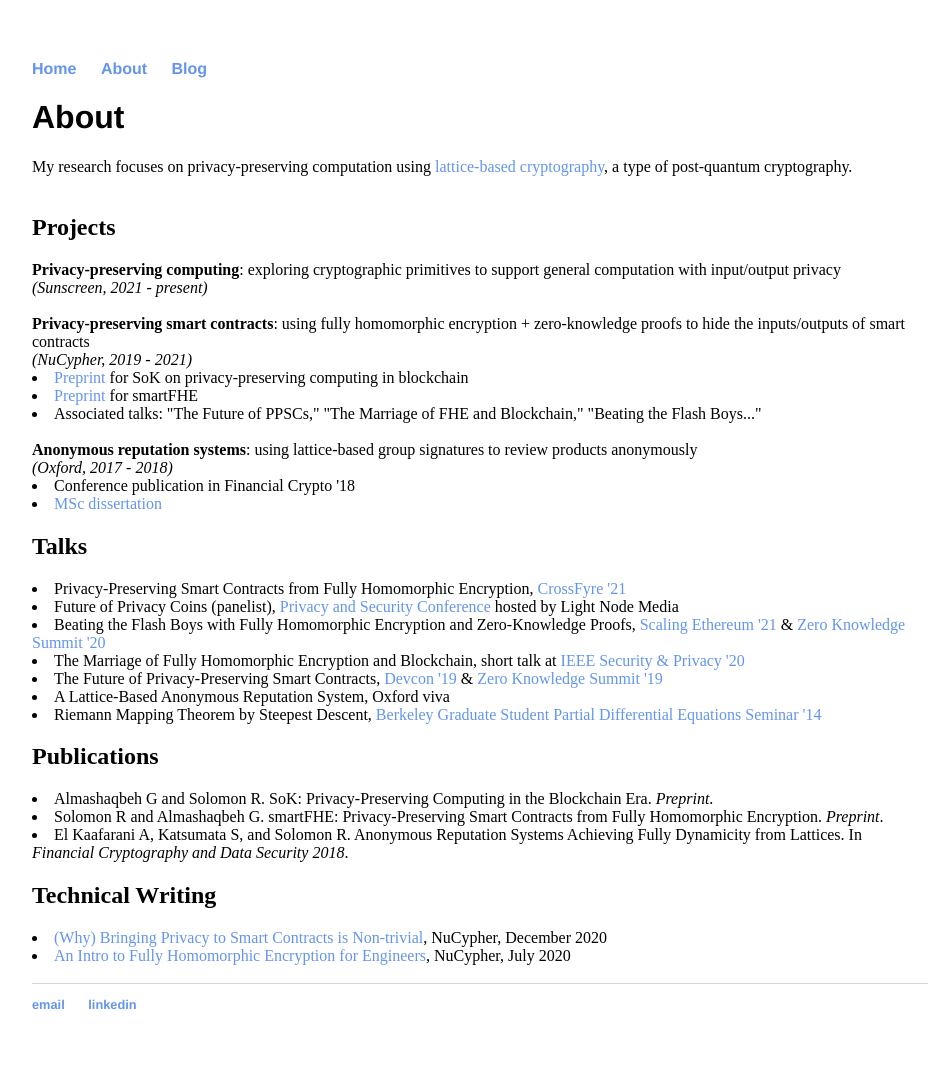
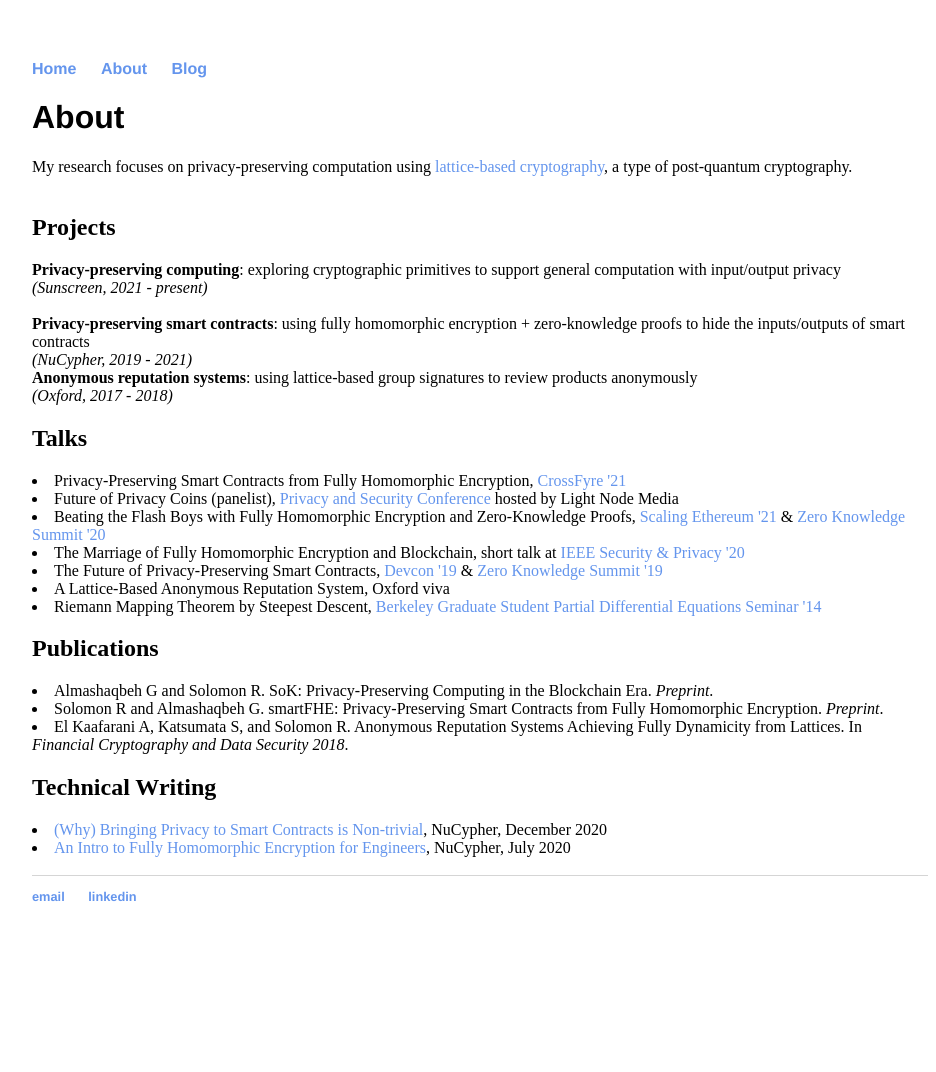
Before and after one commit to ravital/ravital.github.io, a Jekyll site: the page built from about/index.html, in a window 1280 px wide. Shown: the whole page, without its empty margins (160-1096 px from the left). Built offline with Jekyll 4.4.1, drawn with Linux system fonts in a browser that asks for light colours; after the commit the page ends 964 px from its top, so only the background shows below that.

Commit message:
Update index.html

```diff
--- a/about/index.html
+++ b/about/index.html
@@ -11,13 +11,8 @@ title: About Ravital Solomon
 			<b>Privacy-preserving computing</b>: exploring cryptographic primitives to support general computation with input/output privacy <br><i>(Sunscreen, 2021 - present)</i><br><br>
 
 			<b>Privacy-preserving smart contracts</b>: using fully homomorphic encryption + zero-knowledge proofs to hide the inputs/outputs of smart contracts <br><i>(NuCypher, 2019 - 2021)</i><br>
-				<li><a href="https://eprint.iacr.org/2021/727">Preprint</a> for SoK on privacy-preserving computing in blockchain</li>
-				<li><a href="https://eprint.iacr.org/2021/133.pdf">Preprint</a> for smartFHE</li>
-				<li>Associated talks: "The Future of PPSCs," "The Marriage of FHE and Blockchain," "Beating the Flash Boys..."</li><br>
 
 			<b>Anonymous reputation systems</b>: using lattice-based group signatures to review products anonymously <br><i>(Oxford, 2017 - 2018)</i><br>
-				<li>Conference publication in Financial Crypto '18</li>
-				<li><a href="https://www.researchgate.net/profile/Ravital_Solomon">MSc dissertation</a></li>
 
 
 			<h2>Talks</h2>
```
